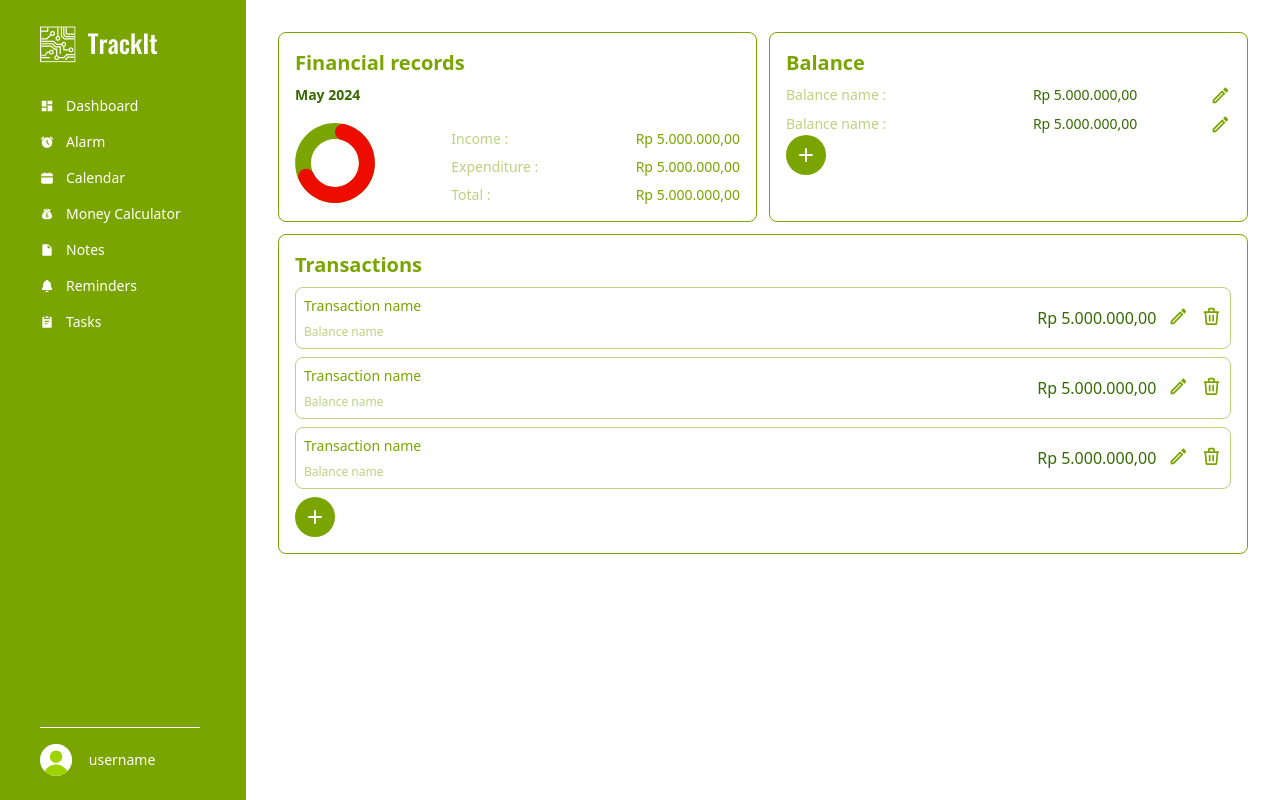
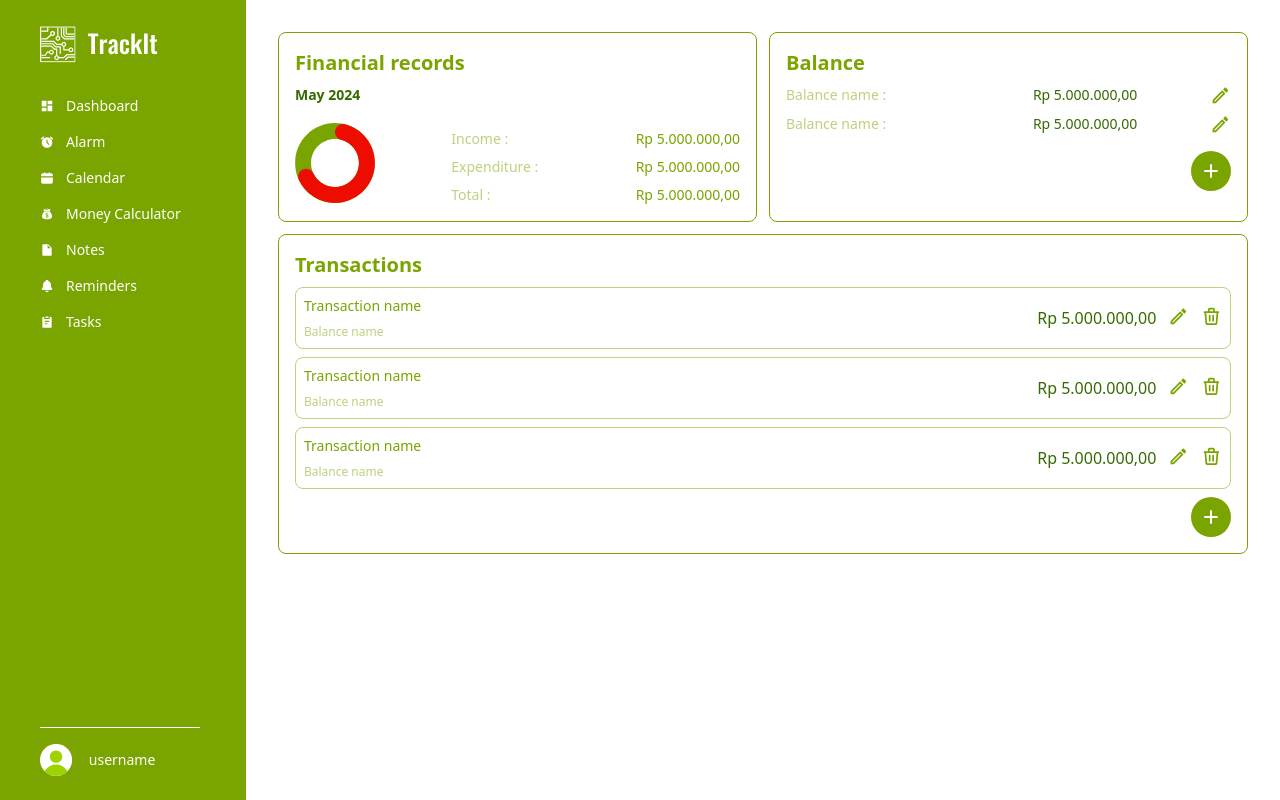
Before and after one commit to allsyalwaa/TrackIt, a React (Vite) app: page /money-calculator in a window 1280 px wide. Built offline with nearby package versions, Linux system fonts and the light colour scheme.

Commit message:
refactor: Update ButtonPlus component to accept onClick and className props

```diff
--- a/src/components/ui/ButtonPlus.jsx
+++ b/src/components/ui/ButtonPlus.jsx
@@ -1,6 +1,12 @@
-export default function ButtonPlus() {
+export default function ButtonPlus({ onClick, className }) {
   return (
-    <button className="flex h-10 w-10 items-center justify-center rounded-full bg-primary text-white ">
+    <button
+      onClick={onClick}
+      className={`
+      flex h-10 w-10 items-center justify-center rounded-full bg-primary text-white
+      ${className}
+      `}
+    >
       <svg
         xmlns="http://www.w3.org/2000/svg"
         width="1.5em"
```
